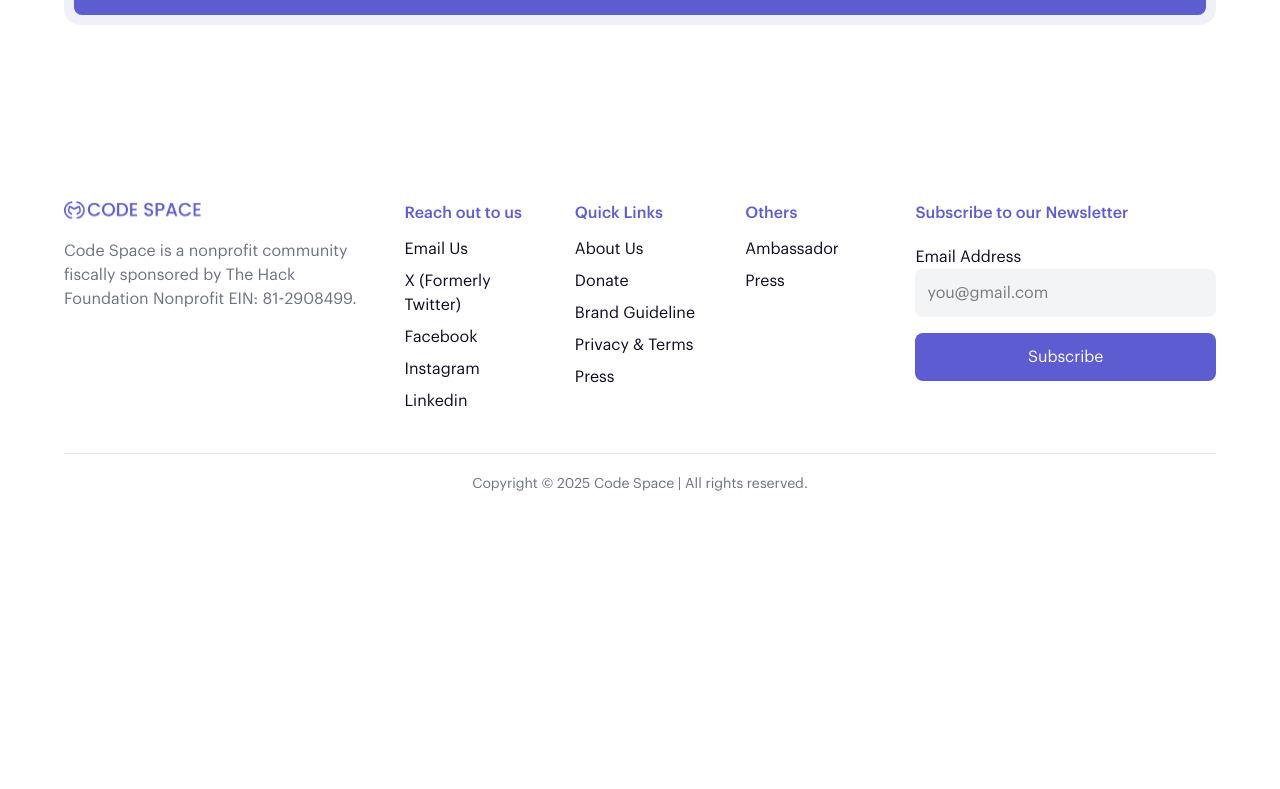
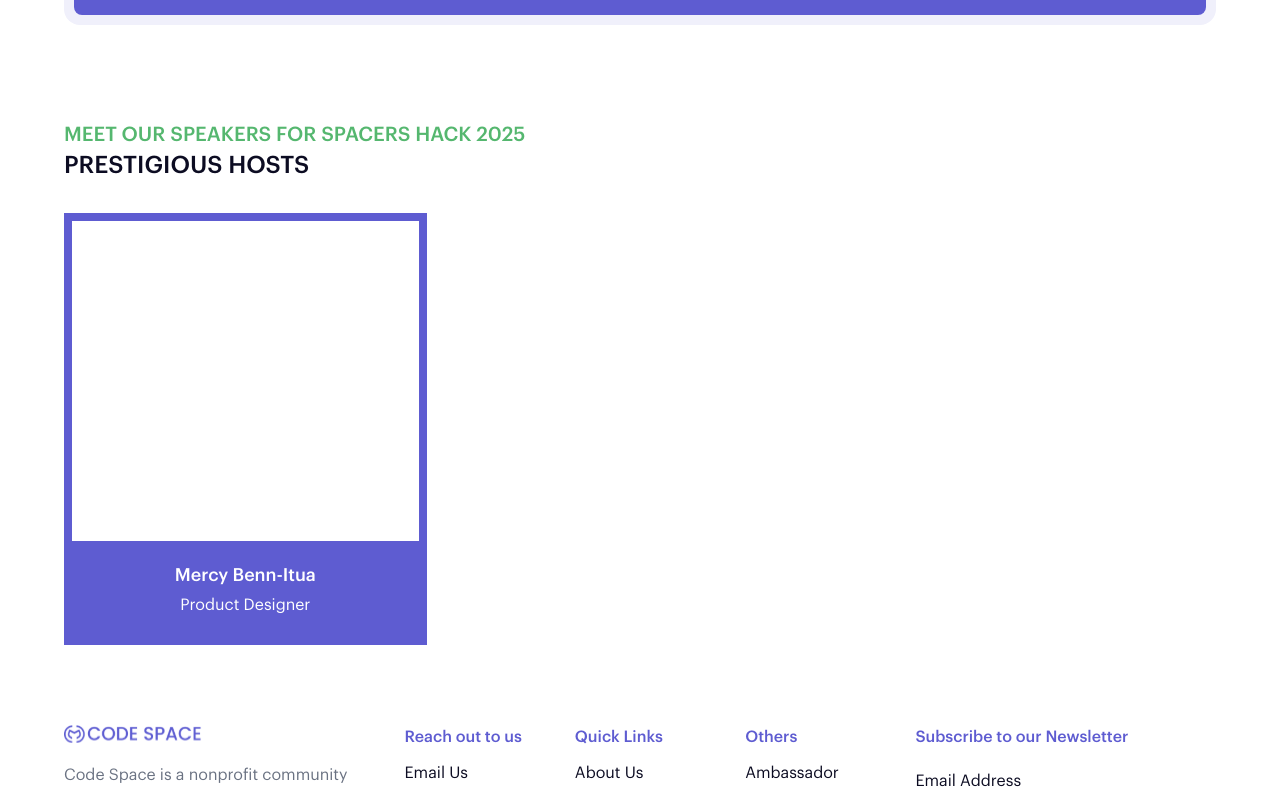
Before and after one commit to preciouskayili/SpacersHack25, a Next.js app: page / in a window 1280 px wide. Shown: the part 3980-4769 px from the top of the page. Before the commit the page ends 4494 px from the top, so only its background shows below. Built offline with nearby package versions, Linux system fonts and the light colour scheme; no server answers.

Commit message:
Added @radix-ui/react-accordion package

```diff
--- a/package.json
+++ b/package.json
@@ -9,6 +9,7 @@
     "lint": "next lint"
   },
   "dependencies": {
+    "@radix-ui/react-accordion": "^1.2.10",
     "@radix-ui/react-dialog": "^1.1.11",
     "@radix-ui/react-slot": "^1.2.0",
     "@radix-ui/react-visually-hidden": "^1.2.0",
--- a/src/app/page.tsx
+++ b/src/app/page.tsx
@@ -1,6 +1,7 @@
 import Container from "@/components/container";
 import EventHighlights from "@/components/Index/EventHighlights";
 import Schedule from "@/components/Index/Schedule";
+import Speakers from "@/components/Index/Speakers";
 import ThemeAndActivities from "@/components/Index/ThemeAndActivities";
 import NavBar from "@/components/nav-bar";
 import { Button } from "@/components/ui/button";
@@ -71,6 +72,7 @@
       <EventHighlights />
       <ThemeAndActivities />
       <Schedule />
+      <Speakers />
     </>
   );
 }
--- a/src/components/Index/Schedule.tsx
+++ b/src/components/Index/Schedule.tsx
@@ -36,7 +36,7 @@
           <h3 className="text-primary">2025 Event Schedule</h3>
         </div>
 
-        <div className="flex items-center gap-12">
+        <div className="flex items-center gap-x-12">
           <div className="">
             <h3>{"20th August, 2025"}</h3>
             <h3 className="text-primary text-2xl uppercase">
--- /dev/null
+++ b/src/components/Index/Speakers.tsx
@@ -0,0 +1,27 @@
+import Container from "../container";
+
+export default function Speakers() {
+  return (
+    <>
+      <Container>
+        <div className="font-medium">
+          <h3 className="text-xl text-[#55B76F] uppercase">
+            MEET OUR SPEAKERS FOR SPACERS HACK 2025
+          </h3>
+          <h3 className="text-2xl uppercase">Prestigious Hosts</h3>
+        </div>
+
+        <div className="grid grid-cols-3 gap-8 mt-8">
+          <div className="bg-primary p-2">
+            <div className="h-80 bg-white w-full"></div>
+
+            <div className="text-center text-white my-5">
+              <h3 className="font-medium text-lg mb-1">Mercy Benn-Itua</h3>
+              <p className="">Product Designer</p>
+            </div>
+          </div>
+        </div>
+      </Container>
+    </>
+  );
+}
```
Also changed, not shown: 1 other file (tests, documents, lock files or other folders).
